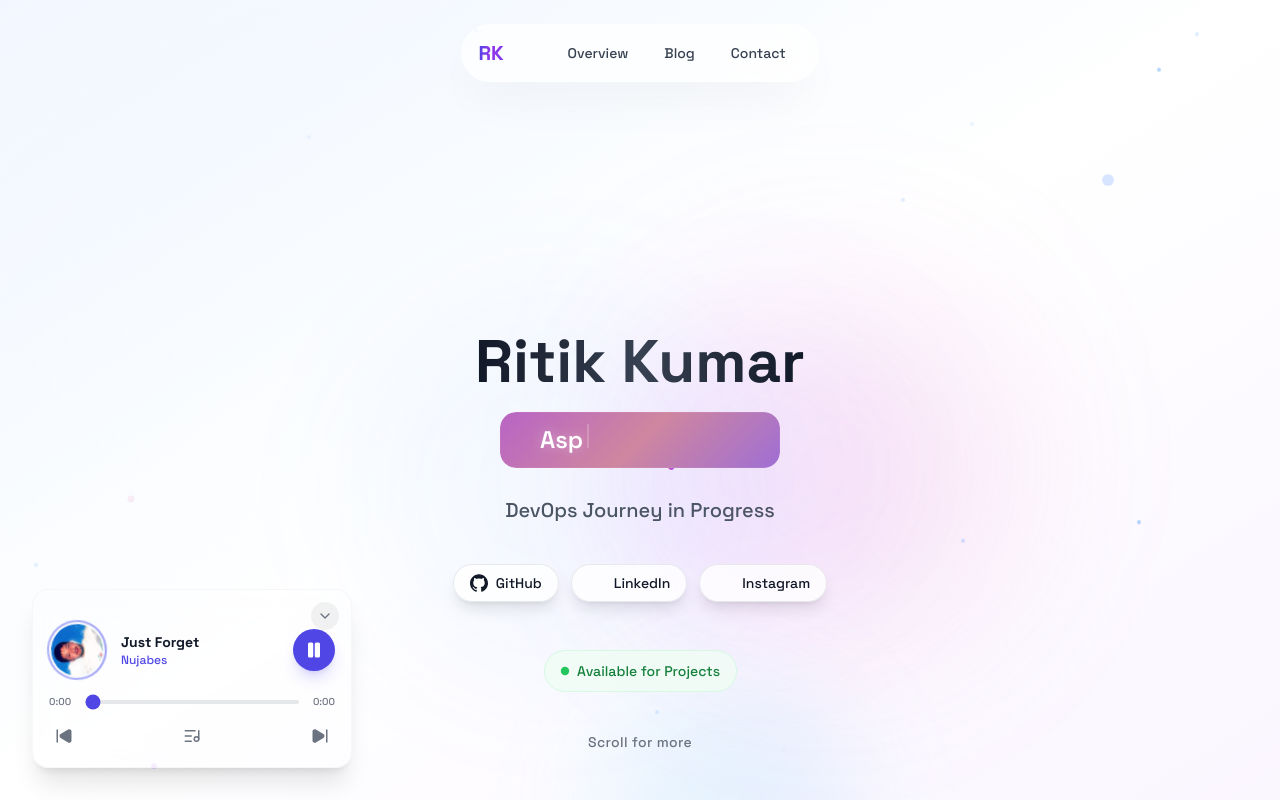
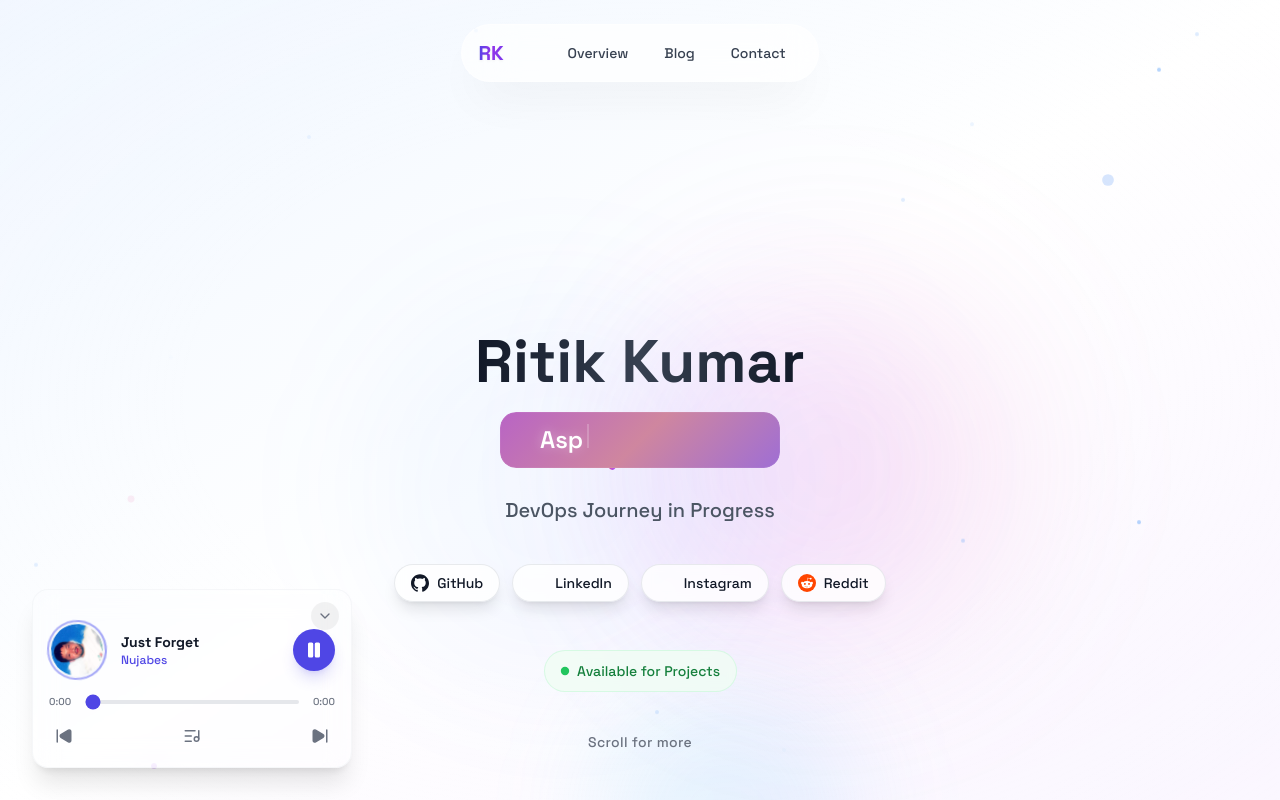
Before and after one commit to ritikkumar27/portfolio_v2, a Next.js app: page / in a window 1280 px wide. Shown: the top 800 px of the page. Built offline with nearby package versions, Linux system fonts and the light colour scheme; some icons are missing.

Commit message:
ui: added reddit link

```diff
--- a/src/components/portfolio/HeroSection.tsx
+++ b/src/components/portfolio/HeroSection.tsx
@@ -67,7 +67,8 @@ export default function HeroSection() {
           {[
             { href: "https://github.com/ritikkumar27", icon: "simple-icons:github", label: "GitHub", color: "hover:text-gray-900 dark:hover:text-white" },
             { href: "https://www.linkedin.com/in/ritik-kumar-4a0231246", icon: "skill-icons:linkedin", label: "LinkedIn", color: "hover:text-blue-600" },
-            { href: "https://www.instagram.com/duck.devlog/", icon: "skill-icons:instagram", label: "Instagram", color: "hover:text-green-600" }
+            { href: "https://www.instagram.com/duck.devlog/", icon: "skill-icons:instagram", label: "Instagram", color: "hover:text-green-600" },
+            { href: "https://www.reddit.com/user/duckworth108/", icon: "logos:reddit-icon", label: "Reddit", color: "hover:text-green-600" }
           ].map((link) => (
             <motion.div key={link.label} whileHover={{ scale: 1.05 }} whileTap={{ scale: 0.95 }}>
               <Link
```
